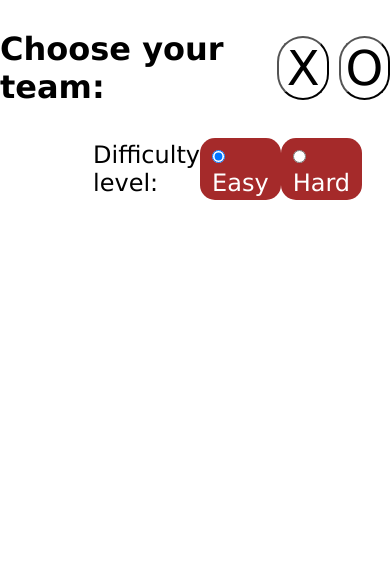
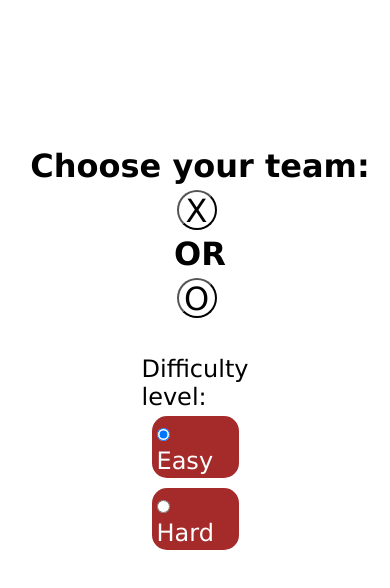
Before and after one commit to gitelmanmarcelo/tic-tac-toe, a plain HTML site: page index.html in a window 390 px wide. Drawn offline with Linux system fonts and the light colour scheme.

Commit message:
Add files via upload

```diff
--- a/index.html
+++ b/index.html
@@ -12,6 +12,7 @@
         <div id="msg">
             <h1>Choose your team:</h1>
             <button id="xBtn" class="symbolBtn" onclick="onXClick()">X</button>
+            <h1 id="or">OR</h1>
             <button id="oBtn" class="symbolBtn" onclick="onOClick()">O</button>
         </div>
         <div id="level">
--- a/script.js
+++ b/script.js
@@ -27,14 +27,10 @@ function startGame() {
     changeMsg('Choose your team:');
     document.querySelector('#xBtn').style.display = 'inline';
     document.querySelector('#oBtn').style.display = 'inline';
+    document.querySelector('#or').style.display = 'inline';
 
     document.querySelector('#level').style.display = 'flex';
 
-
-    // document.querySelectorAll('label')[0].style.display = 'inline';
-    // document.querySelectorAll('input')[0].style.display = 'inline';
-    // document.querySelectorAll('label')[1].style.display = 'inline';
-    // document.querySelectorAll('input')[1].style.display = 'inline';
 
     document.querySelector('#board').style.display = 'none';
 
@@ -246,14 +242,9 @@ function compPlayHard() {
 function loadBoard() {
     document.querySelector('#xBtn').style.display = 'none';
     document.querySelector('#oBtn').style.display = 'none';
+    document.querySelector('#or').style.display = 'none';
 
     document.querySelector('#level').style.display = 'none';
-
-
-    // document.querySelectorAll('label')[0].style.display = 'none';
-    // document.querySelectorAll('input')[0].style.display = 'none';
-    // document.querySelectorAll('label')[1].style.display = 'none';
-    // document.querySelectorAll('input')[1].style.display = 'none';
 
     document.querySelector('#board').style.display = 'grid';
 
--- a/style.css
+++ b/style.css
@@ -13,6 +13,9 @@ body {
     align-items: center;
 }
 
+h1 {
+    margin-left: 10px;
+}
 #choose {
     display: flex;
     flex-direction: column;
@@ -44,7 +47,7 @@ body {
     align-items: center;
     font-size: 1.5rem;
     margin-top: 2vh;
-    width: 60vw;
+    width: 30vw;
     padding: 15px;
 
 }
@@ -116,3 +119,88 @@ body {
     font-size: 1rem;
     background-color: grey;
 }
+
+@media screen  and (max-width: 660px) {
+    body {
+        display: flex;
+        flex-direction: column;
+        justify-content:center;
+        align-items: center;
+        height: 100vh;
+    }
+
+    #choose {
+        display: flex;
+        flex-direction: column;
+        justify-content: center;
+        align-items: center;
+        /* height: 26vh; */
+        /* width: 100%; */
+    }
+
+    #msg {
+        display: flex;
+        flex-direction: column;
+        align-items: center;
+        justify-content: center;
+        margin-top: 0vh;
+    }
+
+    .symbolBtn {
+        width: 2.5rem;
+        height: 2.5rem;
+        font-size: 2rem;
+        background-color: transparent;
+        border-radius: 100px;
+        margin-left: 3px;
+        margin-top: 5px;
+        margin-bottom: 5px;
+    }
+
+    #level {
+        display: flex;
+        flex-direction: column;
+        justify-content:space-between;
+        align-items: center;
+        font-size: 1.5rem;
+        margin-top: 2vh;
+        width: 30vw;
+        padding: 15px;
+
+    }
+
+    .lbl {
+        background-color: brown;
+        color: white;
+        padding: 3px;
+        border-radius: 15px;
+        padding-left: 5px;
+        padding-right: 5px;
+        margin-top: 5px;
+        margin-bottom: 5px;
+    }
+
+
+    #board {
+        border: solid 2px black;
+        display: grid;
+        grid-template-columns: 1fr 1fr 1fr;
+        grid-template-rows: 1fr 1fr 1fr;
+        height: 40vh;
+        width: 40vh;
+        border-top: none;
+        border-right: none;
+        border-left: none;
+        border-bottom: none;
+    }
+
+    .sq {
+        display: flex;
+        font-size: 3rem;
+        flex-direction: column;
+        justify-content: center;
+        align-items: center;
+    }
+
+
+}
```
